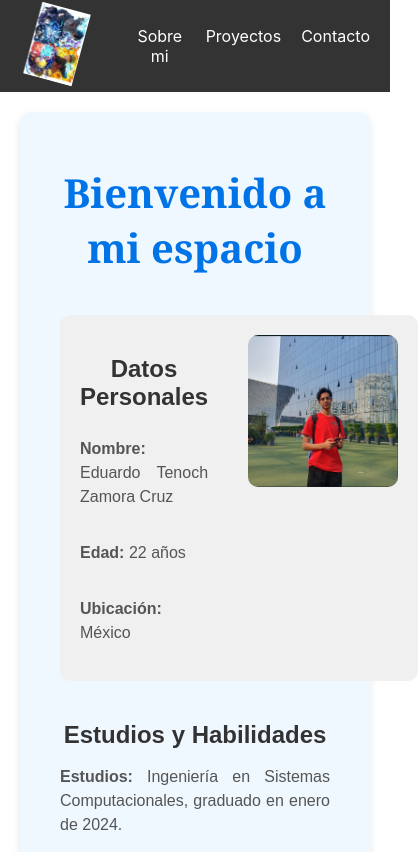
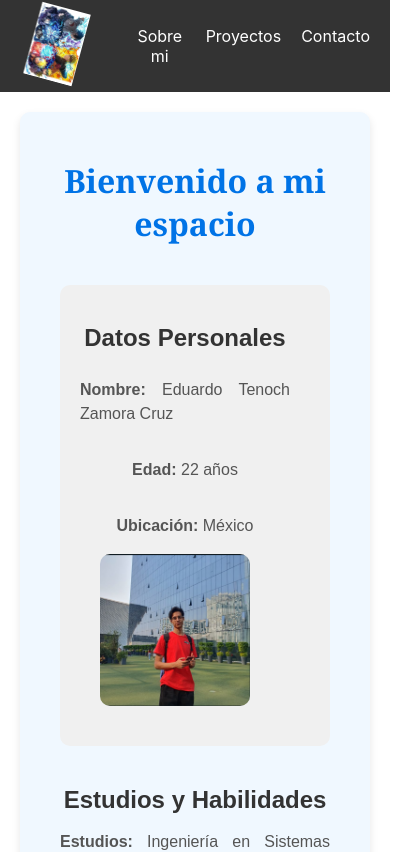
Before and after one commit to eduardotenoch/portafolioTenoch, a React (Create React App) app: page / in a window 390 px wide. Shown: the top 852 px of the page, 418 px wide, since content can reach past the window. Built offline with nearby package versions, Linux system fonts and the light colour scheme.

Commit message:
para que se ve en celular bien

```diff
--- a/src/components/AboutMe.scss
+++ b/src/components/AboutMe.scss
@@ -56,3 +56,42 @@ section p {
   color: #0073e6; /* Color del texto */
   margin-bottom: 20px; /* Ajusta el margen inferior */
 }
+
+/* Estilos responsivos */
+@media (max-width: 768px) {
+  .sobremi-container {
+    flex-direction: column;
+    align-items: center;
+  }
+
+  .personal-info {
+    flex-direction: column;
+    align-items: center;
+    text-align: center;
+  }
+
+  .profile-photo {
+    margin-bottom: 20px; /* Cambia a margin-bottom para que la imagen esté encima del texto en móviles */
+    margin-right: 0;
+  }
+
+  .text-content {
+    align-items: center;
+  }
+
+  h1 {
+    font-size: 1.5rem;
+  }
+
+  h2 {
+    font-size: 1.2rem;
+  }
+
+  p {
+    font-size: 0.9rem;
+  }
+
+  .welcome-title {
+    font-size: 2rem; /* Ajusta el tamaño para pantallas pequeñas */
+  }
+}
```
